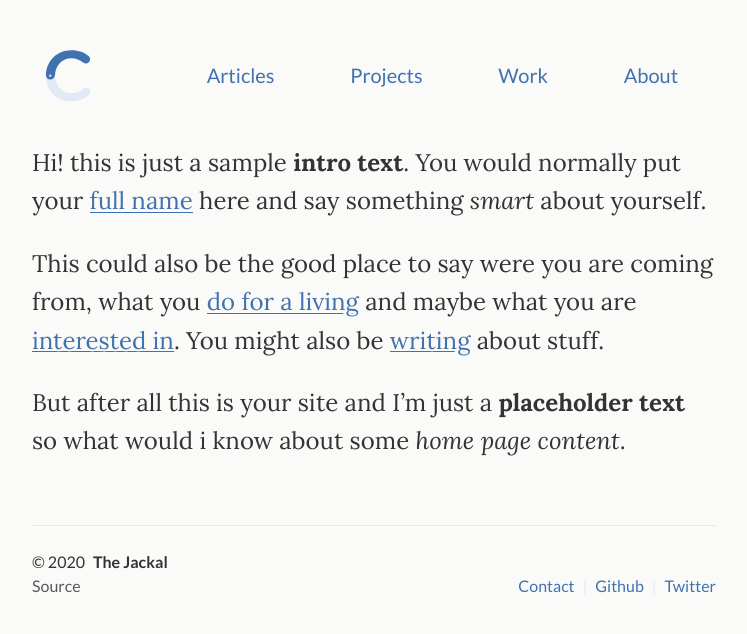
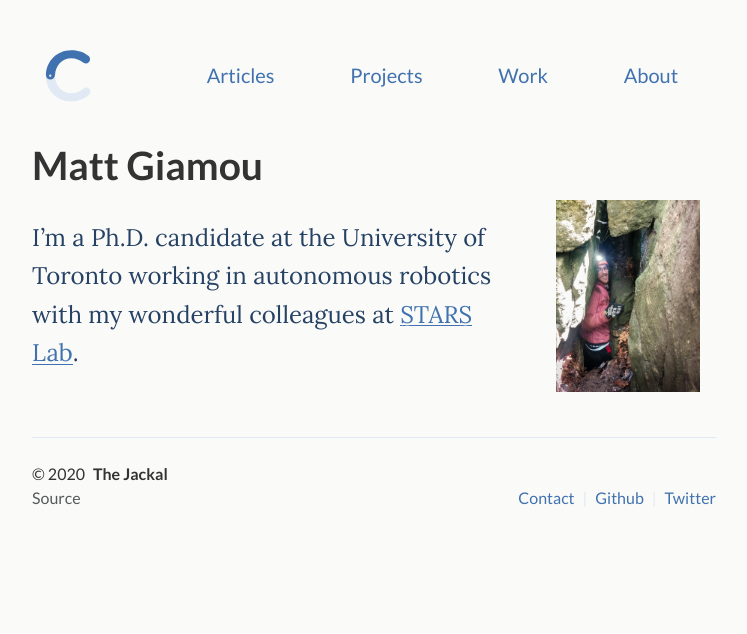
Before and after one commit to mattgiamou/mattgiamou.github.io, a Jekyll site: the page built from index.md, in a window 1280 px wide. Shown: the top 634 px of the page, without its empty margins (266-1013 px from the left). Built offline with Jekyll 4.4.1, drawn with Linux system fonts in a browser that asks for light colours.

Commit message:
Test first landing page change

```diff
--- a/index.md
+++ b/index.md
@@ -1,11 +1,20 @@
 ---
-layout: default
+layout: page
+subtitle: Matt Giamou
 ---
 
-<div class="lead pretty-links">
-  Hi! this is just a sample **intro text**. You would normally put your [full name](about/) here and say something *smart* about yourself.
+<div class="pretty-links">
 
-  This could also be the good place to say were you are coming from, what you [do for a living](work/) and maybe what you are [interested in](projects/). You might also be [writing](articles/) about stuff.
+{::nomarkdown}
+<figure class="site-profile">
+    <img src="{{ site.baseurl }}/assets/img/matt_cave_winter1.jpg">
+</figure>
+{:/}
 
-  But after all this is your site and I'm just a **placeholder text** so what would i know about some *home page content*.
+<div class="lead lead-about">I'm a Ph.D. candidate at the University of Toronto working in autonomous robotics with my wonderful colleagues at [STARS Lab](http://www.starslab.ca).
 </div>
+
+
+
+
+</div>
```
Also changed, not shown: assets/img/matt_cave_winter1.jpg (added).
